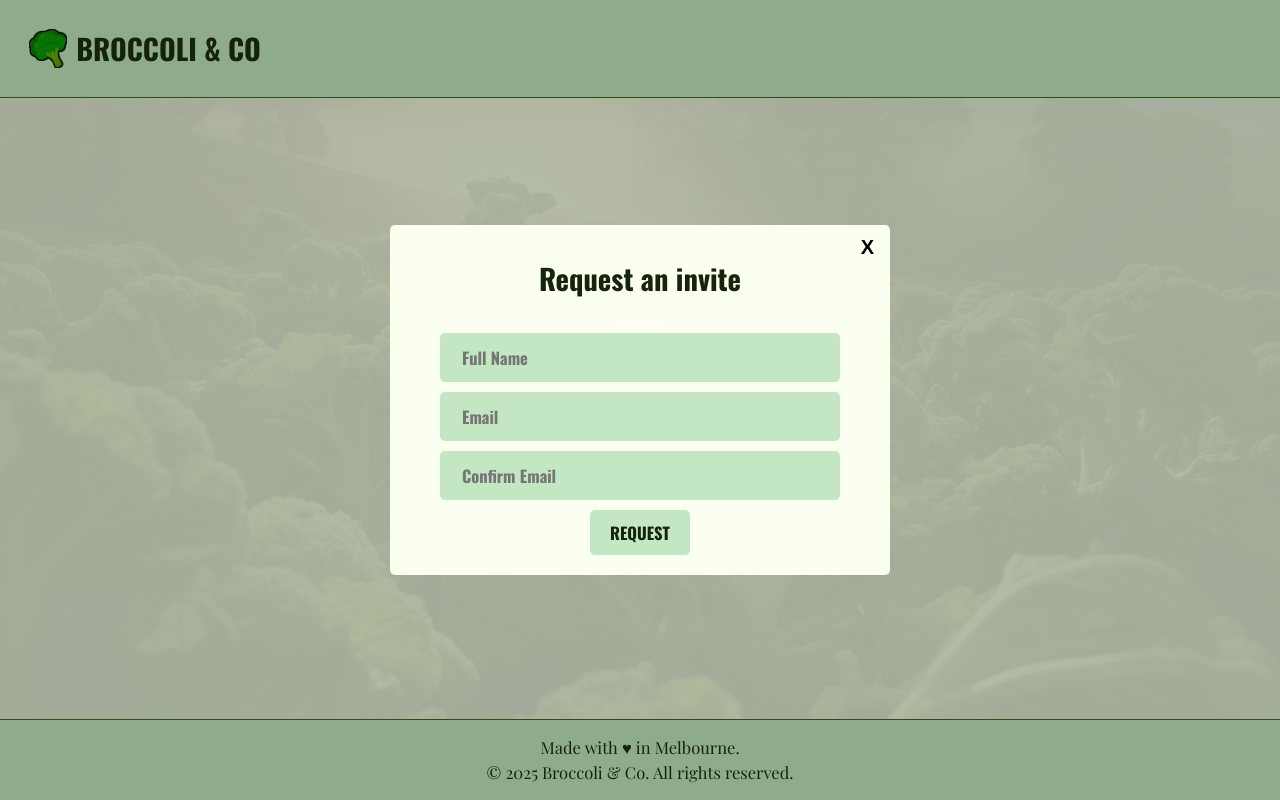
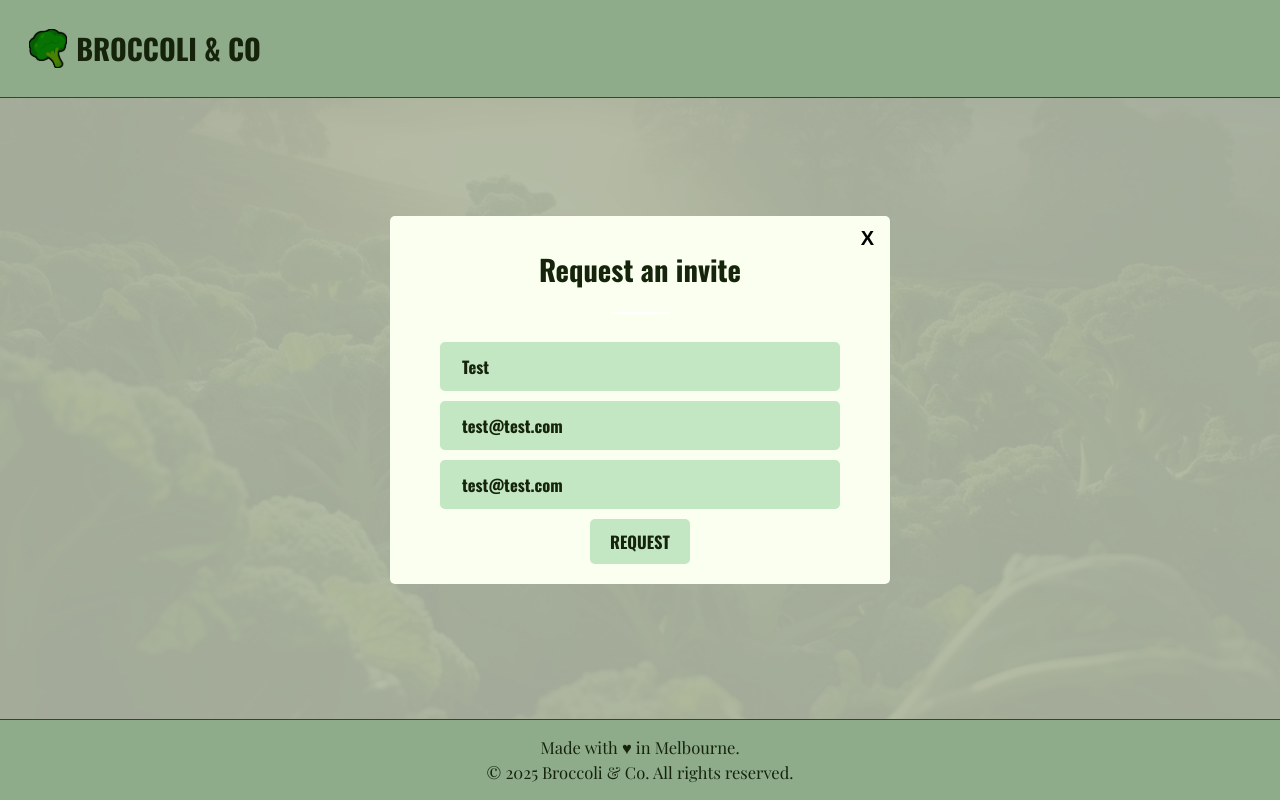
Before and after one commit to lucasaid/broccoli-co, a React (Vite) app: page / in a window 1280 px wide. Both pictures are taken after a click on the button "REQUEST AN INVITE". Built offline with nearby package versions, Linux system fonts and the light colour scheme.

Commit message:
refactor(form): massive refactor of form elements
Split the form up into several components, put sign up functionality into signup component,
intergrated zod for form vaildation.

```diff
--- /dev/null
+++ b/src/components/Form/Form.styles.ts
@@ -0,0 +1,18 @@
+import {styled} from "styled-components";
+
+export const FormElement = styled.form`
+  width: 100%;
+  display: flex;
+  flex-direction: column;
+  align-items: center;
+`;
+
+export const ApiError = styled.span`
+  color: var(--error-dark);
+  margin-bottom: 10px;
+  font-size: 14px;
+  font-weight: bold;
+  @media (prefers-color-scheme: light) {
+    color: var(--error-light);
+  }
+`;
--- /dev/null
+++ b/src/components/Form/index.tsx
@@ -0,0 +1,14 @@
+import { Button } from "../../styles/Button.styles";
+import { FormProps } from "../../types/forms";
+import { ApiError, FormElement } from "./Form.styles";
+
+export const Form = ({ submitForm, children, apiError }: FormProps) => {
+  return (
+    <>
+      <FormElement onSubmit={submitForm}>
+        {children}
+        {apiError && <ApiError>{apiError}</ApiError>}
+        <Button type="submit">Request</Button>
+      </FormElement>
+    </>)
+};
--- /dev/null
+++ b/src/components/FormField/FormField.styles.ts
@@ -0,0 +1,14 @@
+import {styled} from "styled-components";
+
+export const Error = styled.span`
+  color: var(--error-dark);
+  margin-bottom: 10px;
+  text-align: left;
+  width: 100%;
+  max-width: 400px;
+  font-size: 14px;
+  font-weight: bold;
+  @media (prefers-color-scheme: light) {
+    color: var(--error-light);
+  }
+`;
--- /dev/null
+++ b/src/components/FormField/index.tsx
@@ -0,0 +1,25 @@
+import { Input } from "../../styles/Input.styles";
+import { FormFieldProps } from "../../types/forms";
+import { Error } from "./FormField.styles";
+
+const FormField: React.FC<FormFieldProps> = ({
+  type,
+  placeholder,
+  name,
+  value,
+  register,
+  error,
+  valueAsNumber,
+}) => (
+  <>
+    <Input
+      type={type}
+      value={value}
+      placeholder={placeholder}
+      {...register(name, { valueAsNumber })}
+      error={error || undefined}
+    />
+    {error && <Error>{error.message}</Error>}
+  </>
+);
+export default FormField;
--- /dev/null
+++ b/src/components/SignUp/SignUp.styles.ts
@@ -0,0 +1,7 @@
+import styled from "styled-components";
+
+export const Hr = styled.hr`
+  border: 1px solid white;
+  width: 3rem;
+  margin-bottom: 1.5rem;
+`;
--- /dev/null
+++ b/src/components/SignUp/index.tsx
@@ -0,0 +1,95 @@
+import { Form } from "../Form";
+import { Hr } from "./SignUp.styles";
+import { Loader } from "../../styles/Loader.styles";
+import { requestInvite } from "../../services/api";
+import { SignUpSchema, FormData } from "../../types/forms";
+import { SubmitHandler, useForm } from "react-hook-form";
+import { useState } from "react";
+import { zodResolver } from "@hookform/resolvers/zod";
+import FormField from "../FormField";
+import Modal from "../Modal/Modal";
+
+export const SignUp = ({
+  isOpen,
+  closeModal,
+}: {
+  isOpen: boolean;
+  closeModal: () => void;
+}) => {
+  const [loading, setLoading] = useState(false);
+  const [controller] = useState(new AbortController());
+  const [apiError, setApiError] = useState<string | null>(null);
+  const {
+    register,
+    handleSubmit,
+    reset,
+    formState: { errors },
+  } = useForm<FormData>({
+    resolver: zodResolver(SignUpSchema), // Apply the zodResolver
+  });
+
+  const closeSignUp = () => {
+    controller.abort();
+    reset();
+    closeModal();
+  };
+  const submitForm: SubmitHandler<FormData> = async (data) => {
+    try {
+      setLoading(true);
+      setApiError(null);
+      const response = await requestInvite(
+        {
+          name: data.name,
+          email: data.email,
+        },
+        controller.signal
+      );
+      setLoading(false);
+      if (response === "Registered") {
+        setApiError(response);
+      } else {
+        throw new Error();
+      }
+    } catch (error) {
+      setApiError(
+        error instanceof Error ? error.message : "Something went wrong"
+      );
+      setLoading(false);
+    }
+  };
+  return (
+    <Modal isOpen={isOpen} closeModal={closeSignUp}>
+      <h1>Request an invite</h1>
+      <Hr />
+      {loading && <Loader />}
+      {!loading && (
+        <Form submitForm={handleSubmit(submitForm)} apiError={apiError}>
+          <FormField
+            type="text"
+            placeholder="Full Name"
+            name="name"
+            value="Test"
+            register={register}
+            error={errors.name}
+          />
+          <FormField
+            type="email"
+            placeholder="Email"
+            name="email"
+            value="test@test.com"
+            register={register}
+            error={errors.email}
+          />
+          <FormField
+            type="email"
+            placeholder="Confirm Email"
+            name="confirmEmail"
+            value="test@test.com"
+            register={register}
+            error={errors.confirmEmail}
+          />
+        </Form>
+      )}
+    </Modal>
+  );
+};
--- a/src/pages/Index.tsx
+++ b/src/pages/Index.tsx
@@ -1,70 +1,12 @@
-import { useState } from "react";
-import { useForm, SubmitHandler } from "react-hook-form";
 import { useModal } from "../hooks/useModal";
-import { requestInvite } from "../services/api";
 import { Button } from "../styles/Button.styles";
-import { Loader } from "../styles/Loader.styles";
-import styled from "styled-components";
-import Modal from "../components/Modal/Modal";
-import { Input } from "../styles/Input.styles";
+import { SignUp } from "../components/SignUp";
 
-const Hr = styled.hr`
-  border: 1px solid white;
-  width: 3rem;
-`;
-type Inputs = {
-  name: string;
-  email: string;
-  confirm_email: string;
-};
 const Index = () => {
   const { openModal, isOpen, closeModal } = useModal();
-  const [loading, setLoading] = useState(false);
-  const {
-    register,
-    handleSubmit,
-    formState: { errors },
-  } = useForm<Inputs>();
-  const submitForm: SubmitHandler<Inputs> = async (data) => {
-    try {
-      setLoading(true);
-      await requestInvite({ name: data.name, email: data.email });
-      setLoading(false);
-    } catch (error) {
-      console.log(error);
-      setLoading(false);
-    }
-  };
   return (
     <>
-      <Modal isOpen={isOpen} closeModal={closeModal}>
-        {loading && <Loader />}
-        {!loading && (
-          <>
-            <h1>Request an invite</h1>
-            <Hr />
-            <form onSubmit={handleSubmit(submitForm)} style={{ width: "100%", display: "flex", flexDirection: "column", alignItems: "center" }}>
-              <Input
-                placeholder="Full Name"
-                {...register("name", { required: true })}
-              />
-              {errors.name && <span>This field is required</span>}
-              <Input
-                type="email"
-                placeholder="Email"
-                {...register("email", { required: true })}
-              />
-              <Input
-                type="email"
-                placeholder="Confirm Email"
-                {...register("confirm_email", { required: true })}
-              />
-              {errors.email && <span>This field is required</span>}
-              <Button type="submit">Request</Button>
-            </form>
-          </>
-        )}
-      </Modal>
+      {isOpen && <SignUp isOpen={isOpen} closeModal={closeModal} />}
       <h2>
         A better way
         <br />
--- /dev/null
+++ b/src/types/forms.ts
@@ -0,0 +1,36 @@
+import { FieldError, FieldErrors, UseFormRegister } from "react-hook-form";
+import { z, ZodType } from "zod";
+
+export type FormData = {
+  email: string;
+  name: string;
+  confirmEmail: string;
+};
+export type FormProps = {
+  submitForm: (e?: React.BaseSyntheticEvent) => Promise<void>;
+  apiError: string | null;
+  children: React.ReactNode;
+};
+
+export type FormFieldProps = {
+  type: string;
+  placeholder: string;
+  name: ValidFieldNames;
+  register: UseFormRegister<FormData>;
+  error: FieldError | undefined;
+  valueAsNumber?: boolean;
+  value?: string;
+};
+
+export type ValidFieldNames = "email" | "name" | "confirmEmail";
+
+export const SignUpSchema: ZodType<FormData> = z
+  .object({
+    email: z.string().min(1, "Email is required.").email(),
+    name: z.string().min(1, "Full name is required."),
+    confirmEmail: z.string().min(1, "Confirm Email is required.").email(),
+  })
+  .refine((data: FormData) => data.email === data.confirmEmail, {
+    message: "Emails do not match",
+    path: ["confirmEmail"],
+  });
```
Also changed, not shown: 1 other file (tests, documents, lock files or other folders).
